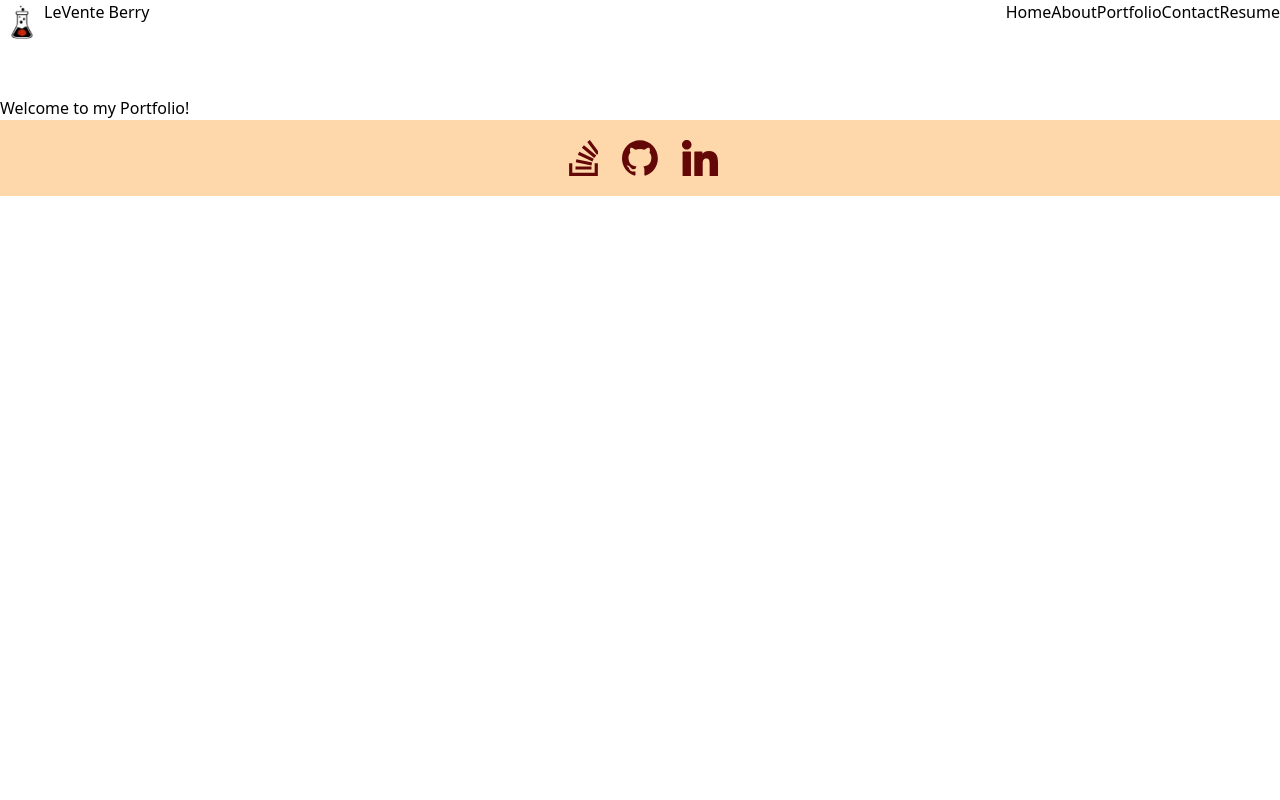
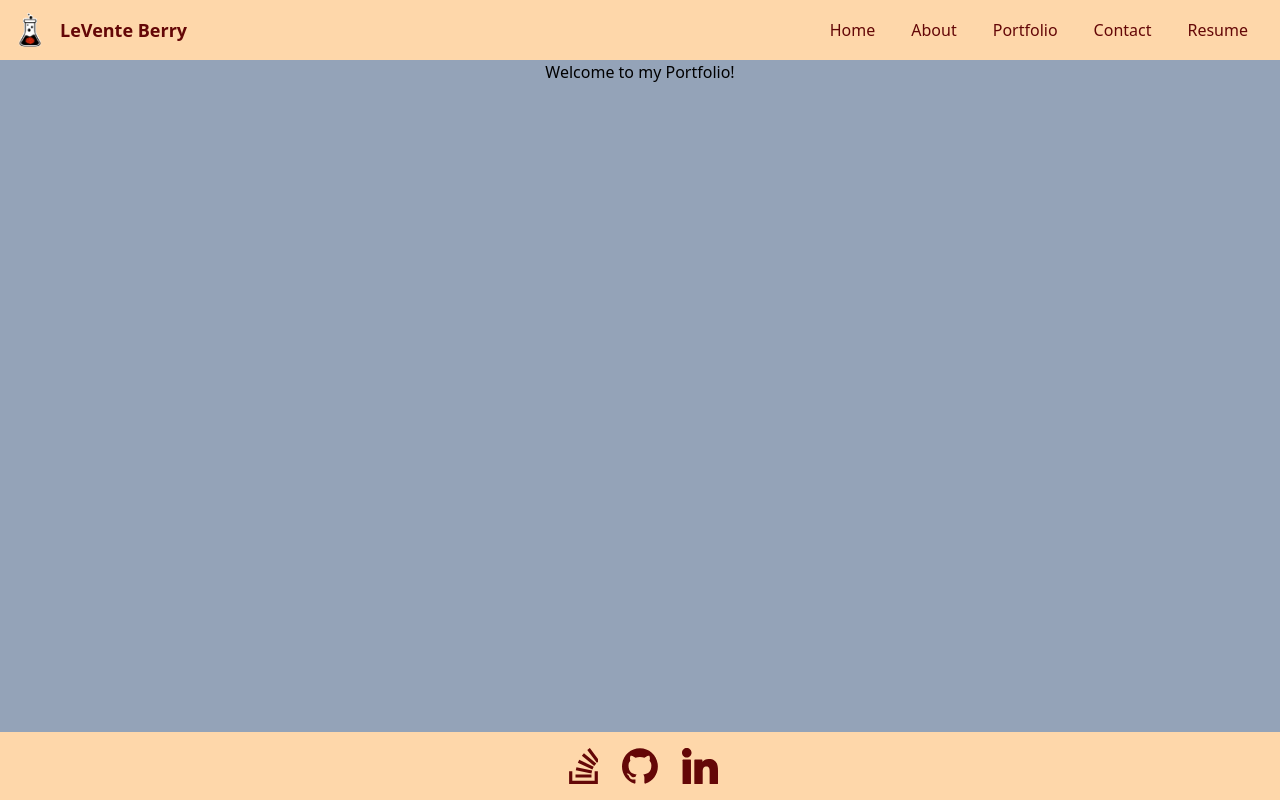
Before and after one commit to leventeberry/my-react-portfolio, a React (Vite) app: page / in a window 1280 px wide. Built offline with nearby package versions, Linux system fonts and the light colour scheme.

Commit message:
updated menu

```diff
--- a/index.html
+++ b/index.html
@@ -5,10 +5,11 @@
     <link rel="icon" type="image" href="/TM-Logo-50.png" />
     <meta name="viewport" content="width=device-width, initial-scale=1.0" />
     <script type="module" src="/src/main.jsx"></script>
+    <script type="module" src="https://unpkg.com/ionicons@7.1.0/dist/ionicons/ionicons.esm.js"></script>
     <link rel="stylesheet" href="src/index.css">
     <title>LeVente's Portfolio</title>
   </head>
   <body>
-    <div id="root" class="d-flex flex-column"></div>
+    <div id="root"></div>
   </body>
 </html>
--- a/src/App.jsx
+++ b/src/App.jsx
@@ -1,56 +1,67 @@
+import { useState } from 'react';
 import { Outlet, Link, useLocation } from 'react-router-dom';
+
+
 
 export default function App() {
   const currentPage = useLocation().pathname;
+  const [menu, onMenu] = useState(false);
+
+  function onToggleMenu() {
+    const navMenu = document.querySelector('.nav-menu');
+    onMenu(!menu);
+    navMenu.classList.toggle('top-[-550%]');
+  }
+
+
 
   return (
     <>
-      <div className='flex flex-col h-screen relative align-middle'>
-        <nav className='flex justify-between w-screen h-24'>
-          <div className='flex text-center'>
-            <img className='size-11' src="/TM-Logo-50.png" alt="Portfolio Logo" />
-            <a href="/">LeVente Berry</a>
+      <div className='flex flex-col h-screen'>
+        <nav className='relative flex flex-row bg-orange-200 sm:flex-row justify-between'>
+
+          <div className='flex z-40 '>
+            <a href="/" className='flex items-center'>
+              <img className='size-11 m-2' src="/TM-Logo-50.png" alt="Portfolio Logo" />
+              <span className='text-lg text-[#640707] font-black min-w-48'>LeVente Berry</span>
+            </a>
           </div>
-          <div className=''>
-            <Link
-              to="/Home"
-              className={currentPage === '/Home' ? 'nav-link active' : 'nav-link'}
-            >
-              Home
-            </Link>
-            <Link
-              to="/About"
-              className={currentPage === '/About' ? 'nav-link active' : 'nav-link'}
-            >
-              About
-            </Link>
-            <Link
-              to="/Portfolio"
-              className={currentPage === '/Portfolio' ? 'nav-link active' : 'nav-link'}
-            >
-              Portfolio
-            </Link>
-            <Link
-              to="/Contact"
-              className={currentPage === '/Contact' ? 'nav-link active' : 'nav-link'}
-            >
-              Contact
-            </Link>
-            <Link
-              to="/Resume"
-              className={currentPage === '/Resume' ? 'nav-link active' : 'nav-link'}
-            >
-              Resume
-            </Link>
+
+          <div className='nav-menu mt-6 duration-300 sm:mt-0 absolute sm:static sm:min-h-fit sm:justify-end bg-orange-200 min-h-80 left-0 top-[-550%] w-full flex items-center px-5'>
+            <ul className='flex gap-6 sm:flex-row flex-col sm:items-center sm:gap-3'>
+              <li>
+                <Link to="/Home" className={currentPage === '/Home' ? 'nav-link nav-link-active' : 'nav-link'}> Home </Link>
+              </li>
+              <li>
+                <Link to="/About" className={currentPage === '/About' ? 'nav-link nav-link-active' : 'nav-link'}> About </Link>
+              </li>
+              <li>
+                <Link to="/Portfolio" className={currentPage === '/Portfolio' ? 'nav-link nav-link-active' : 'nav-link'}> Portfolio </Link>
+              </li>
+              <li>
+                <Link to="/Contact" className={currentPage === '/Contact' ? 'nav-link nav-link-active' : 'nav-link'}> Contact </Link>
+              </li>
+              <li>
+                <Link to="/Resume" className={currentPage === '/Resume' ? 'nav-link nav-link-active' : 'nav-link'}> Resume </Link>
+              </li>
+            </ul>
+          </div>
+
+          <div className='flex items-center mr-5 z-50 sm:hidden'>
+            {menu ?
+              <svg xmlns="http://www.w3.org/2000/svg" class="ionicon" viewBox="0 0 512 512" className='menu-icon' onClick={onToggleMenu}><path fill="none" stroke="currentColor" stroke-linecap="round" stroke-linejoin="round" stroke-width="32" d="M368 368L144 144M368 144L144 368"/></svg>
+              :
+              <svg xmlns="http://www.w3.org/2000/svg" class="ionicon" viewBox="0 0 512 512" className='menu-icon'
+              onClick={onToggleMenu}><path fill="none" stroke="currentColor" stroke-linecap="round" stroke-miterlimit="10" stroke-width="32" d="M80 160h352M80 256h352M80 352h352"/></svg>
+            }
           </div>
         </nav>
 
-
-        <main className="">
+        <main className="flex flex-grow">
           <Outlet />
         </main>
 
-        <footer className="sticky bottom-0 bg-orange-200 p-2">
+        <footer className="sticky bottom-0 bg-orange-200 p-1">
           <div className='flex justify-center'>
             {/* Stack Overflow Logo*/}
             <a href="https://stackoverflow.com/users/15780740/levente-berry">
--- a/src/index.css
+++ b/src/index.css
@@ -5,3 +5,19 @@
 .icon {
   @apply size-9 m-3
 }
+
+.nav-link {
+  @apply p-2 m-1 w-full text-[#640707]
+}
+
+.nav-link:hover {
+  @apply rounded text-white bg-[#640707]
+}
+
+.nav-link-active {
+  @apply font-bold
+}
+
+.menu-icon {
+  @apply size-9 cursor-pointer text-[#640707]
+}
--- a/src/pages/Home.jsx
+++ b/src/pages/Home.jsx
@@ -2,8 +2,8 @@ export default function Home() {
 
     return (
         <>
-            <div className="" id="welcome-container">
-                <h1 className="">Welcome to my Portfolio!</h1>
+            <div className="flex w-screen justify-center bg-slate-400">
+                <h1>Welcome to my Portfolio!</h1>
             </div>
         </>
     );
```
